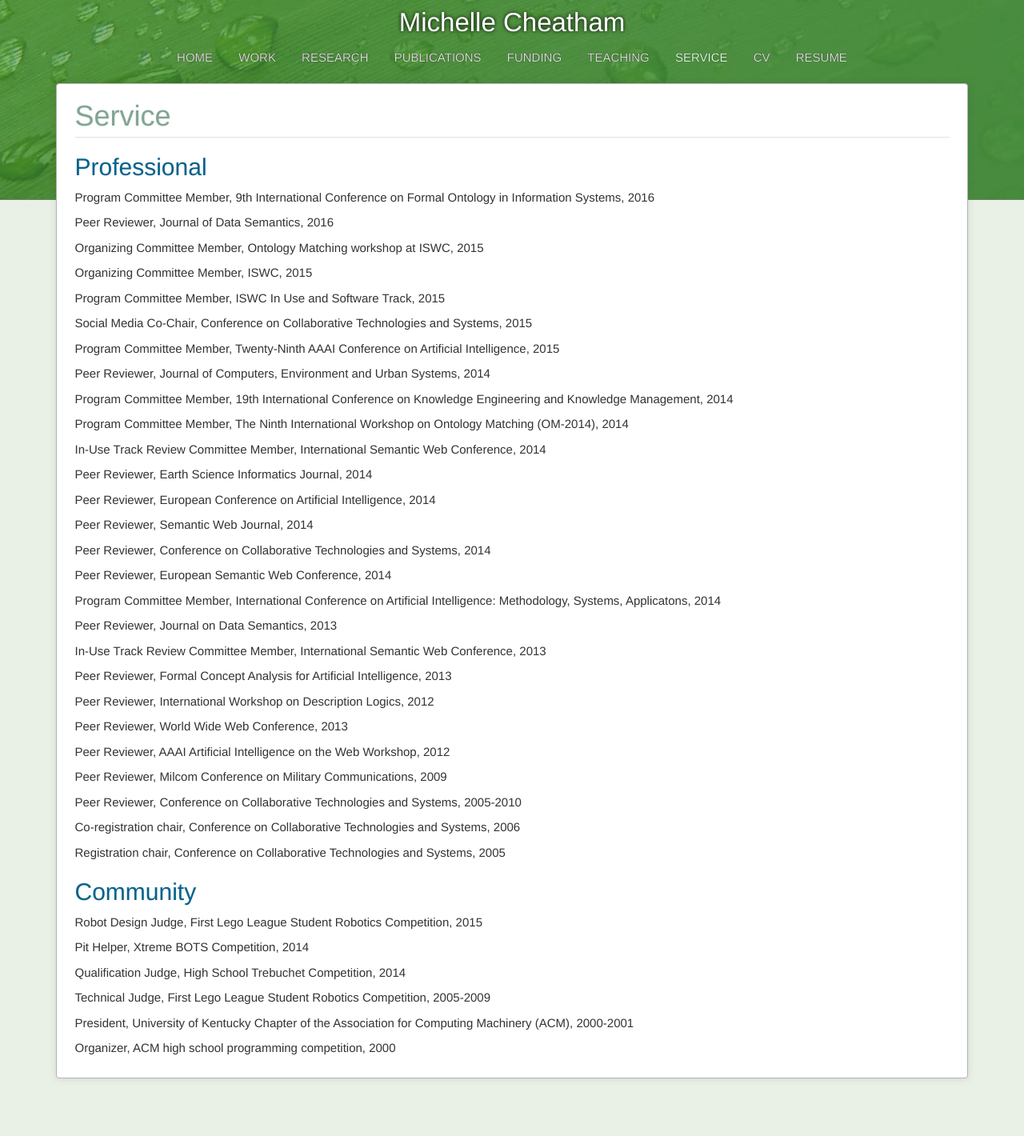
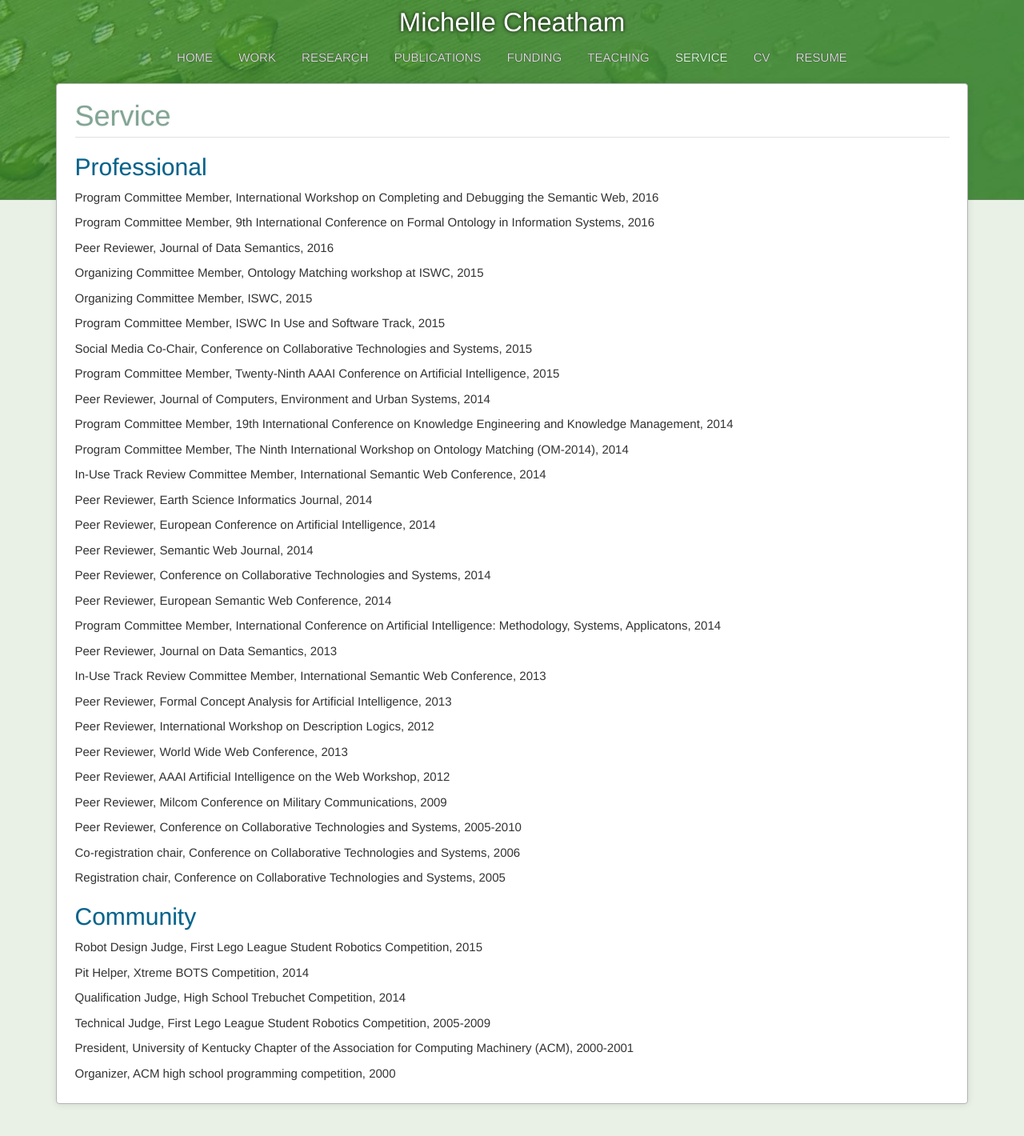
Before and after one commit to mcheatham/mcheatham.github.io, a Jekyll site: the page built from service.md, in a window 1280 px wide. Shown: the whole page at 80% size. Built offline with Jekyll 4.4.1, drawn with Linux system fonts in a browser that asks for light colours; Markdown is read by kramdown in place of the engine named in the settings; before the commit the page ends 1388 px from its top, so only the background shows below that.

Commit message:
Added CoDeS16 reviewing

```diff
--- a/_data/service.yaml
+++ b/_data/service.yaml
@@ -1,3 +1,8 @@
+- job: Program Committee Member
+  organization: International Workshop on Completing and Debugging the Semantic Web
+  date: 2016
+  type: professional
+
 - job: Program Committee Member
   organization: 9th International Conference on Formal Ontology in Information Systems
   date: 2016
```
